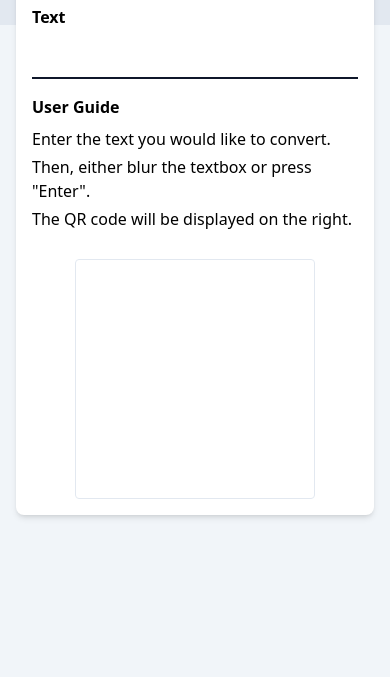
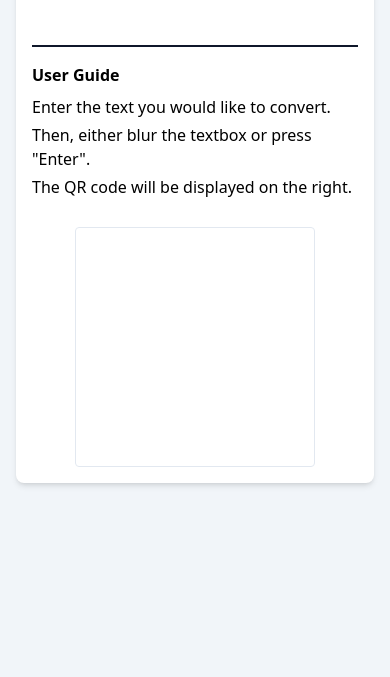
Before and after one commit to kinoras/gallery, a plain HTML site: page qrcode-remake/index.html in a window 390 px wide. Shown: the part 167-844 px from the top of the page. Drawn offline with nearby package versions, Linux system fonts and the light colour scheme; a script that the page names is missing.

Commit message:
qrcode: style update

```diff
--- a/qrcode-remake/index.html
+++ b/qrcode-remake/index.html
@@ -5,7 +5,7 @@
     <meta name="viewport" content="width=device-width, initial-scale=1.0">
     <title>Qrcode Remake | kinoRAS</title>
 </head>
-<body class="h-full bg-slate-100 p-4 pt-24 before:absolute before:inset-x-0 before:top-0 before:h-48 before:bg-slate-200 before:-z-10 dark:bg-slate-900 dark:before:bg-slate-950 dark:before:opacity-75">
+<body class="h-full bg-slate-100 p-4 pt-16 sm:pt-24 before:absolute before:inset-x-0 before:top-0 before:h-36 sm:before:h-48 before:bg-slate-200 before:-z-10 dark:bg-slate-900 dark:before:bg-slate-950 dark:before:opacity-75">
     <div id="root" class="w-full max-w-3xl mx-auto bg-white shadow-md flex flex-col sm:flex-row gap-4 rounded-lg sm:rounded-xl md:rounded-2xl p-2 sm:p-4 md:p-6 dark:bg-slate-800">
         <main class="flex-1 p-2">
             <h1 class="font-bold mb-6 text-3xl sm:text-4xl md:text-4xl dark:text-slate-200">QRCode Generator</h1>
```
